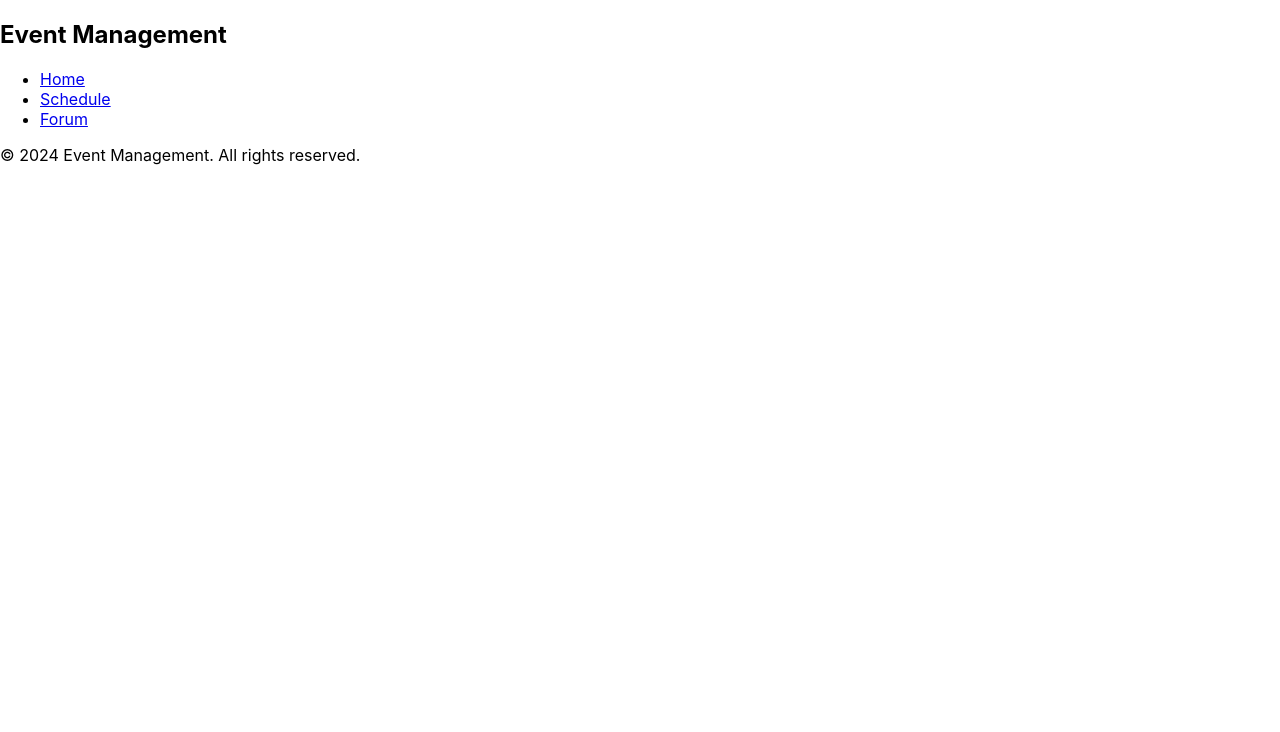
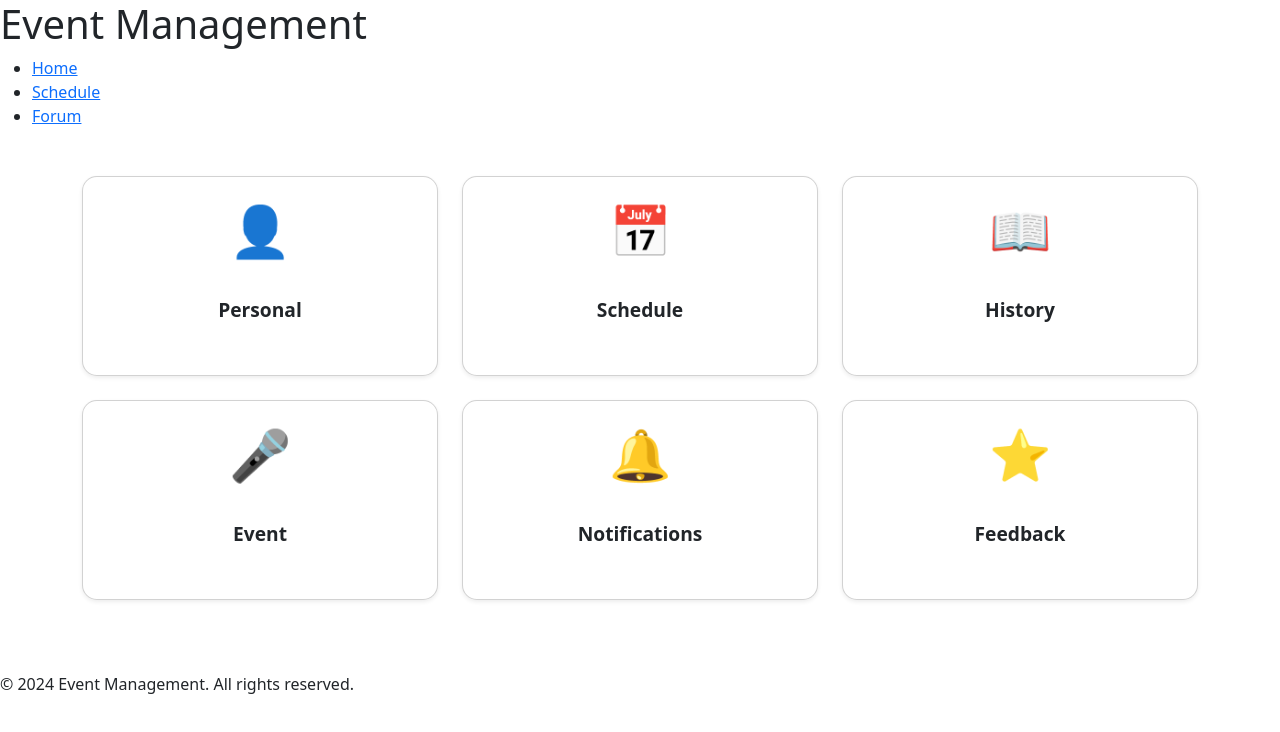
Before and after one commit to linhduy2192001/event-manager-fe, a React (Create React App) app in the folder event-manager/: page / in a window 1280 px wide. Shown: the top 732 px of the page. Built offline with nearby package versions, Linux system fonts and the light colour scheme.

Commit message:
home page

```diff
--- a/event-manager/package.json
+++ b/event-manager/package.json
@@ -10,6 +10,7 @@
     "@types/node": "^16.18.119",
     "@types/react": "^18.3.12",
     "@types/react-dom": "^18.3.1",
+    "bootstrap": "^5.3.3",
     "react": "^18.3.1",
     "react-dom": "^18.3.1",
     "react-router-dom": "^6.28.0",
--- a/event-manager/src/App.tsx
+++ b/event-manager/src/App.tsx
@@ -1,10 +1,11 @@
 import React from "react";
 import { BrowserRouter as Router, Routes, Route } from "react-router-dom";
 
-import MainLayout from "./Layouts/MainLayout";
-import AuthLayout from "./Layouts/AuthLayout";
-import DashboardLayout from "./Layouts/DashboardLayout";
-import Login from "./pages/Login/LoginPage";
+import MainLayout from "./layouts/MainLayout";
+import AuthLayout from "./layouts/AuthLayout";
+import DashboardLayout from "./layouts/DashboardLayout";
+import LoginPage from "./pages/LoginPage";
+import HomePage from "./pages/HomePage";
 
 // Import pages
 // import RegisterPage from "./pages/RegisterPage";
@@ -23,16 +24,16 @@ const App: React.FC = () => {
     <Router>
       <Routes>
         {/* Public Routes */}
-        <Route path="/" element={<MainLayout />}>
-          {/* <Route index element={<HomePage />} />
-          <Route path="event/:id" element={<EventDetailsPage />} />
+        <Route path="/" element={<MainLayout/>}>
+          <Route index element={<HomePage />} />
+          {/* <Route path="event/:id" element={<EventDetailsPage />} />
           <Route path="schedule" element={<SchedulePage />} />
           <Route path="forum" element={<ForumPage />} /> */}
         </Route>
 
         {/* Authentication Routes */}
         <Route path="/auth" element={<AuthLayout />}>
-          <Route path="login" element={<Login />} />
+          <Route path="login" element={<LoginPage />} />
           {/* <Route path="register" element={<RegisterPage />} /> */}
         </Route>
 
--- a/event-manager/src/pages/HomePage.tsx
+++ b/event-manager/src/pages/HomePage.tsx
@@ -1,7 +1,53 @@
 import React from "react";
+import "bootstrap/dist/css/bootstrap.min.css";
+import "../styles/HomePage.css";
 
-const HomePage = () => {
-  return <div></div>;
+const HomePage: React.FC = () => {
+  const cards = [
+    { title: "Personal", icon: "👤", link: "/personal" },
+    { title: "Schedule", icon: "📅", link: "/schedule" },
+    { title: "History", icon: "📖", link: "/history" },
+    { title: "Event", icon: "🎤", link: "/event" },
+    { title: "Notifications", icon: "🔔", link: "/notifications" },
+    { title: "Feedback", icon: "⭐", link: "/feedback" },
+  ];
+
+  return (
+    <div className="container my-5">
+      <div className="row text-center">
+        {cards.map((card, index) => (
+          <div key={index} className="col-md-4 mb-4">
+            <div
+              className="card shadow-sm"
+              style={{
+                borderRadius: "15px",
+                cursor: "pointer",
+                transition: "transform 0.2s ease",
+              }}
+              onMouseEnter={(e) =>
+                (e.currentTarget.style.transform = "scale(1.05)")
+              }
+              onMouseLeave={(e) =>
+                (e.currentTarget.style.transform = "scale(1)")
+              }
+            >
+              <div className="card-body d-flex flex-column align-items-center">
+                <div
+                  style={{
+                    fontSize: "50px",
+                    marginBottom: "20px",
+                  }}
+                >
+                  {card.icon}
+                </div>
+                <h5 className="card-title">{card.title}</h5>
+              </div>
+            </div>
+          </div>
+        ))}
+      </div>
+    </div>
+  );
 };
 
 export default HomePage;
--- a/event-manager/src/pages/Login/Login.styles.ts
+++ /dev/null
@@ -1,64 +0,0 @@
-const styles = {
-  container: {
-    display: "flex",
-    justifyContent: "center",
-    alignItems: "center",
-    height: "100vh",
-    backgroundColor: "#f4f4f9",
-  } as React.CSSProperties,
-  card: {
-    width: "400px",
-    padding: "20px",
-    backgroundColor: "#fff",
-    borderRadius: "8px",
-    boxShadow: "0 4px 6px rgba(0, 0, 0, 0.1)",
-    textAlign: "center",
-  } as React.CSSProperties,
-  title: {
-    fontSize: "24px",
-    marginBottom: "20px",
-    color: "#333",
-  } as React.CSSProperties,
-  form: {
-    display: "flex",
-    flexDirection: "column",
-    gap: "15px",
-  } as React.CSSProperties,
-  inputGroup: {
-    textAlign: "left",
-  } as React.CSSProperties,
-  label: {
-    display: "block",
-    marginBottom: "5px",
-    fontSize: "14px",
-    color: "#555",
-  } as React.CSSProperties,
-  input: {
-    width: "100%",
-    padding: "10px",
-    borderRadius: "4px",
-    border: "1px solid #ddd",
-    fontSize: "16px",
-  } as React.CSSProperties,
-  button: {
-    padding: "10px",
-    backgroundColor: "#007bff",
-    color: "#fff",
-    fontSize: "16px",
-    borderRadius: "4px",
-    border: "none",
-    cursor: "pointer",
-  } as React.CSSProperties,
-  footer: {
-    marginTop: "15px",
-    fontSize: "14px",
-    color: "#555",
-  } as React.CSSProperties,
-  link: {
-    color: "#007bff",
-    textDecoration: "none",
-    fontWeight: "bold",
-  } as React.CSSProperties,
-};
-
-export default styles;
--- a/event-manager/src/pages/Login/LoginPage.tsx
+++ /dev/null
@@ -1,47 +0,0 @@
-import React from "react";
-import styles from "./Login.styles";
-
-const Login: React.FC = () => {
-  return (
-    <div style={styles.container}>
-      <div style={styles.card}>
-        <h1 style={styles.title}>Login</h1>
-        <form style={styles.form}>
-          <div style={styles.inputGroup}>
-            <label style={styles.label} htmlFor="email">
-              Email
-            </label>
-            <input
-              type="email"
-              id="email"
-              placeholder="Enter your email"
-              style={styles.input}
-            />
-          </div>
-          <div style={styles.inputGroup}>
-            <label style={styles.label} htmlFor="password">
-              Password
-            </label>
-            <input
-              type="password"
-              id="password"
-              placeholder="Enter your password"
-              style={styles.input}
-            />
-          </div>
-          <button type="submit" style={styles.button}>
-            Login
-          </button>
-          <p style={styles.footer}>
-            Don't have an account?{" "}
-            <a href="#" style={styles.link}>
-              Sign Up
-            </a>
-          </p>
-        </form>
-      </div>
-    </div>
-  );
-};
-
-export default Login;
--- /dev/null
+++ b/event-manager/src/pages/LoginPage.tsx
@@ -0,0 +1,69 @@
+import React from "react";
+
+const LoginPage: React.FC = () => {
+  const handleGoogleLogin = () => {
+    console.log("Google Login triggered");
+  };
+
+  return (
+    <div
+      style={{
+        display: "flex",
+        justifyContent: "center",
+        alignItems: "center",
+        flexDirection: "column",
+        height: "100vh",
+        backgroundColor: "#fff",
+      }}
+    >
+      {/* Logo và Tên ứng dụng */}
+      <div style={{ textAlign: "center", marginBottom: "40px" }}>
+        <h1
+          style={{
+            fontSize: "4rem",
+            fontWeight: "bold",
+            lineHeight: "1",
+          }}
+        >
+          <span style={{ color: "blue" }}>T</span>
+          <span style={{ color: "red" }}>D</span>
+          <span style={{ color: "green" }}>T</span>{" "}
+          <span style={{ color: "limegreen" }}>BOX</span>
+        </h1>
+        {/* Icon Ticket */}
+        <img
+          src="https://upload.wikimedia.org/wikipedia/commons/a/ac/OOjs_UI_icon_ticket-ltr.svg"
+          alt="Ticket Icon"
+          style={{ width: "100px", marginTop: "20px" }}
+        />
+      </div>
+
+      {/* Nút Google Sign-in */}
+      <button
+        onClick={handleGoogleLogin}
+        style={{
+          display: "flex",
+          alignItems: "center",
+          justifyContent: "center",
+          padding: "10px 20px",
+          backgroundColor: "#4285F4",
+          color: "white",
+          border: "none",
+          borderRadius: "5px",
+          fontSize: "1rem",
+          cursor: "pointer",
+          boxShadow: "0 4px 6px rgba(0, 0, 0, 0.1)",
+        }}
+      >
+        <img
+          src="https://upload.wikimedia.org/wikipedia/commons/4/4a/Logo_2013_Google.png"
+          alt="Google Logo"
+          style={{ width: "20px", marginRight: "10px" }}
+        />
+        Sign in with Google
+      </button>
+    </div>
+  );
+};
+
+export default LoginPage;
--- /dev/null
+++ b/event-manager/src/styles/HomePage.css
@@ -0,0 +1,22 @@
+.card {
+    height: 200px;
+    border-radius: 15px;
+    transition: transform 0.2s ease;
+    display: flex;
+    flex-direction: column;
+    justify-content: center;
+    align-items: center;
+    cursor: pointer;
+    background-color: #fff; /* Màu nền */
+    box-shadow: 0 4px 6px rgba(0, 0, 0, 0.1); /* Bóng mờ */
+  }
+
+  .card:hover {
+    transform: scale(1.05);
+  }
+
+  .card-title {
+    font-size: 1.2rem;
+    font-weight: bold;
+    margin-top: 10px;
+  }
```
Also changed, not shown: 1 other file (tests, documents, lock files or other folders).
